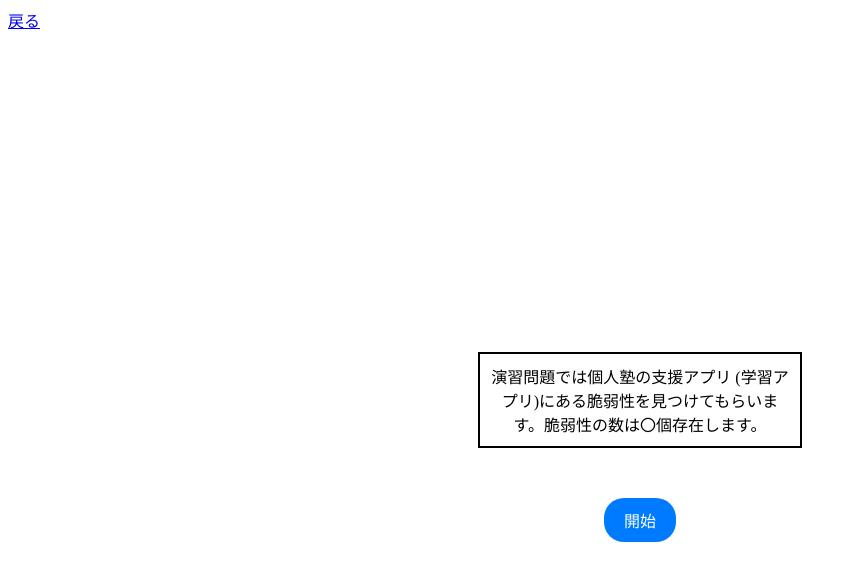
After one commit to NKC-CTB21-Group4/NKC-Vulenerable-Apps, a PHP site: page /exercises.php in a window 1280 px wide. The commit adds this page. Shown: the top 581 px of the page, without its empty margins (0-857 px from the left). Run offline with PHP 8.4, Linux system fonts and the light colour scheme.

Commit message:
challenges/public/index.php
urlの修正

```diff
--- /dev/null
+++ b/challenges/public/exercises.css
@@ -0,0 +1,34 @@
+.explanation_box {
+    border: 2px solid black; /* 枠線のスタイル */
+            padding: 10px; /* テキストと枠線の間の余白 */
+            width: 300px; /* 枠線の幅 */
+            position: absolute; /* 絶対位置指定 */
+            top: 50%; /* 上から50%の位置に設定 */
+            left: 50%; /* 左から50%の位置に設定 */
+            transform: translate(-50%, -50%); /* 中央揃え */
+}
+
+/* Explanation Box 内の段落のスタイル */
+.explanation_box p {
+    margin: 0; /* 段落の余白を削除 */
+    text-align: center; /* 段落のテキストを中央揃え */
+}
+
+.button-exercises {
+    position: absolute; /* 絶対位置指定 */
+    top: 65%; /* 上から50%の位置に設定 */
+    left: 50%; /* 左から50%の位置に設定 */
+    transform: translate(-50%, -50%); /* 中央揃え */
+    padding: 10px 20px;
+    background-color: #007bff;
+    color: white;
+    border: none;
+    border-radius: 20px; /* 丸みを持たせる */
+    cursor: pointer;
+    transition: background-color 0.3s;
+    text-decoration: none; /* 下線を削除 */
+}
+
+.button-exercises:hover {
+    background-color: #ff0000; /* ホバー時の背景色 */
+}
--- /dev/null
+++ b/challenges/public/exercises.php
@@ -0,0 +1,19 @@
+<!DOCTYPE html>
+<html lang="ja">
+<head>
+  <meta charset="UTF-8">
+  <meta name="viewport" content="width=device-width, initial-scale=1.0">
+  <link rel="stylesheet" href="exercises.css">
+
+  <title>演習問題</title>
+</head>
+<body>
+    <a href="index.php" class="button-back">戻る</a>
+    <div class="centered-content">
+        <div class="explanation_box">
+            <p>演習問題では個人塾の支援アプリ (学習アプリ)にある脆弱性を見つけてもらいます。脆弱性の数は〇個存在します。</p>
+        </div>
+        <a href="http://localhost:3000" class="button-exercises">開始</a>
+    </div>
+</body>
+</html>
--- a/challenges/public/index.php
+++ b/challenges/public/index.php
@@ -14,7 +14,7 @@
         <a class="aindex" href="./challenges.php">練習問題</a>
       </div>
       <div class="divindex">
-        <a class="aindex" href="http://localhost:3000">演習問題</a>
+        <a class="aindex" href="./exercises.php">演習問題</a>
       </div>
       <div class="divindex">
         <a class="aindex" href="./progress.php">進捗状況</a>
```
